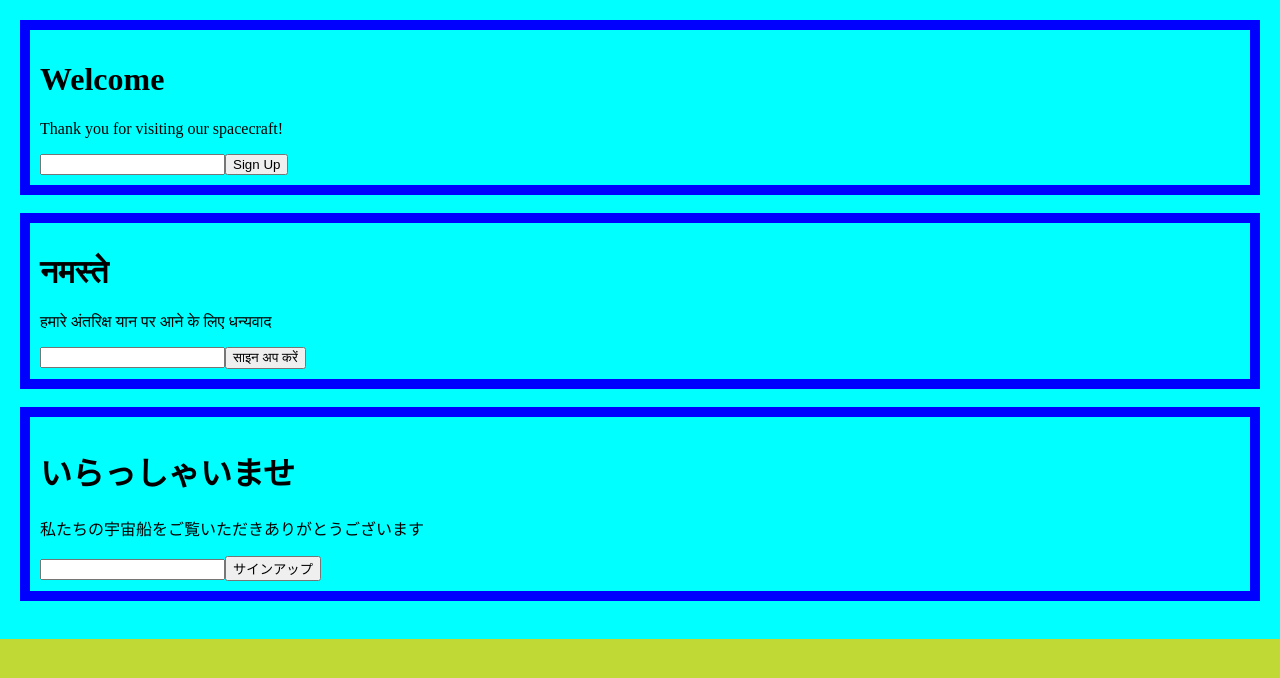
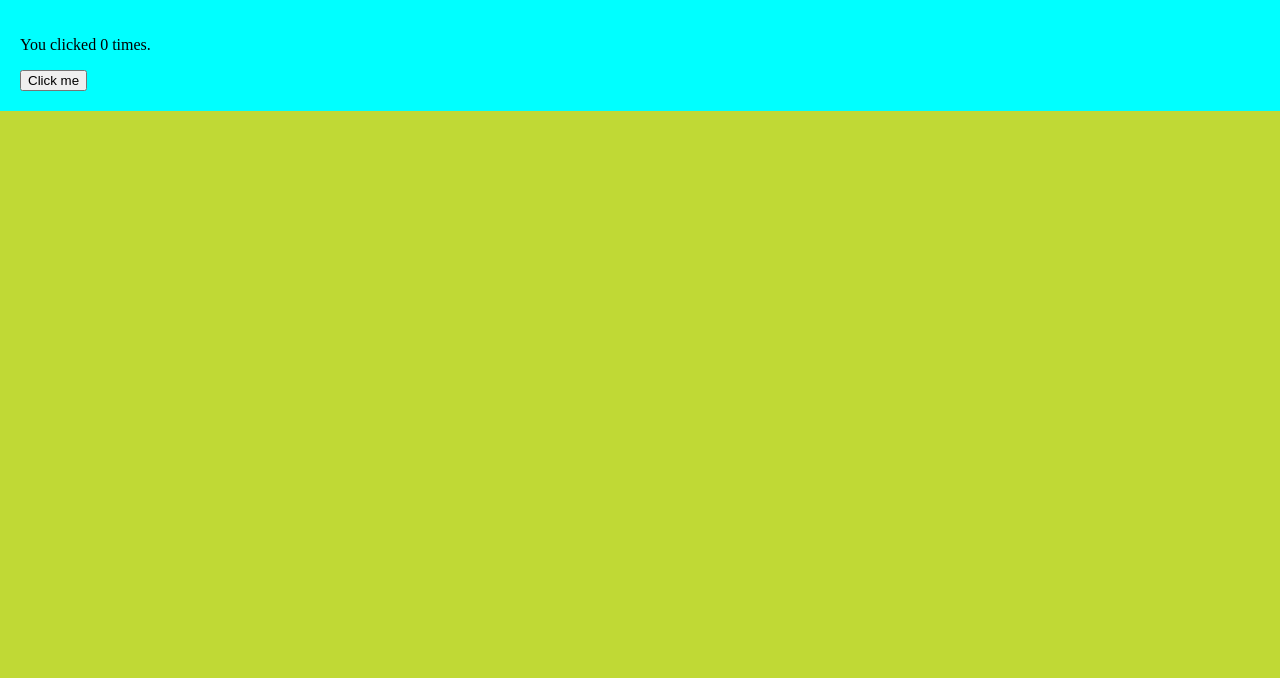
Before and after one commit to SinhaVinit/Main-Concept-React, a React (Create React App) app: page / in a window 1280 px wide. Shown: the top 678 px of the page. Built offline with nearby package versions, Linux system fonts and the light colour scheme.

Commit message:
Introducing Hooks 1 (counting)

```diff
--- a/src/components/App.jsx
+++ b/src/components/App.jsx
@@ -1,57 +1,13 @@
-import React from "react";
-import Dialog from "./Dialog";
+import React, { useState } from "react";
 
-const messages = [
-  {
-    title: "Welcome",
-    message: "Thank you for visiting our spacecraft!",
-    signUp: "Sign Up",
-  },
-  {
-    title: "नमस्ते",
-    message: "हमारे अंतरिक्ष यान पर आने के लिए धन्यवाद",
-    signUp: "साइन अप करें",
-  },
-  {
-    title: "いらっしゃいませ",
-    message: "私たちの宇宙船をご覧いただきありがとうございます",
-    signUp: "サインアップ",
-  },
-];
-
-class SignUpDialog extends React.Component {
-  constructor(props) {
-    super(props);
-    this.state = { login: "" };
-
-    this.handleChange = this.handleChange.bind(this);
-    this.handleSignUp = this.handleSignUp.bind(this);
-  }
-
-  handleChange(e) {
-    this.setState({ login: e.target.value });
-  }
-
-  handleSignUp(e) {
-    alert("Welcome " + this.state.login);
-    e.preventDefault();
-  }
-
-  render() {
-    return (
-      <div>
-        {messages.map((message, index) => (
-          <div key={index}>
-            <Dialog title={message.title} message={message.message}>
-              <input value={this.state.value} onChange={this.handleChange} />
-              <button onClick={this.handleSignUp}>{message.signUp}</button>
-            </Dialog>
-            <br />
-          </div>
-        ))}
-      </div>
-    );
-  }
+function App() {
+  const [count, setCount] = useState(0);
+  return (
+    <div>
+      <p>You clicked {count} times.</p>
+      <button onClick={() => setCount(count + 1)}>Click me</button>
+    </div>
+  );
 }
 
-export default SignUpDialog;
+export default App;
--- a/src/components/Dialog.jsx
+++ /dev/null
@@ -1,19 +0,0 @@
-function FancyBorder(props) {
-  return (
-    <div className={"FancyBorder FancyBorder-" + props.colour}>
-      {props.children}
-    </div>
-  );
-}
-
-function Dialog(props) {
-  return (
-    <FancyBorder colour="blue">
-      <h1>{props.title}</h1>
-      <p>{props.message}</p>
-      {props.children}
-    </FancyBorder>
-  );
-}
-
-export default Dialog;
--- a/src/index.css
+++ b/src/index.css
@@ -12,12 +12,3 @@
     margin: 0;
     padding: 5px;
 }
-
-.FancyBorder {
-    padding: 10px 10px;
-    border: 10px solid;
-}
-
-.FancyBorder-blue {
-    border-color: blue;
-}
--- a/src/index.js
+++ b/src/index.js
@@ -1,11 +1,11 @@
 import React from "react";
 import ReactDOM from "react-dom/client";
 import "./index.css";
-import WelcomeDialog from "./components/App";
+import App from "./components/App";
 
 const root = ReactDOM.createRoot(document.getElementById("root"));
 root.render(
   <div className="rootDiv">
-    <WelcomeDialog />
+    <App />
   </div>
 );
```
